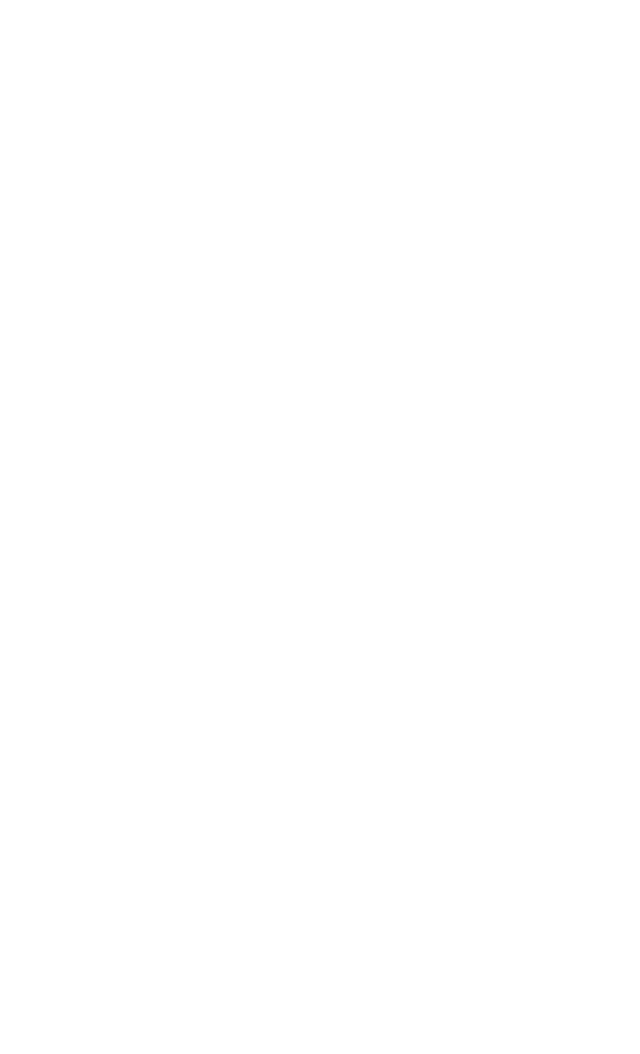
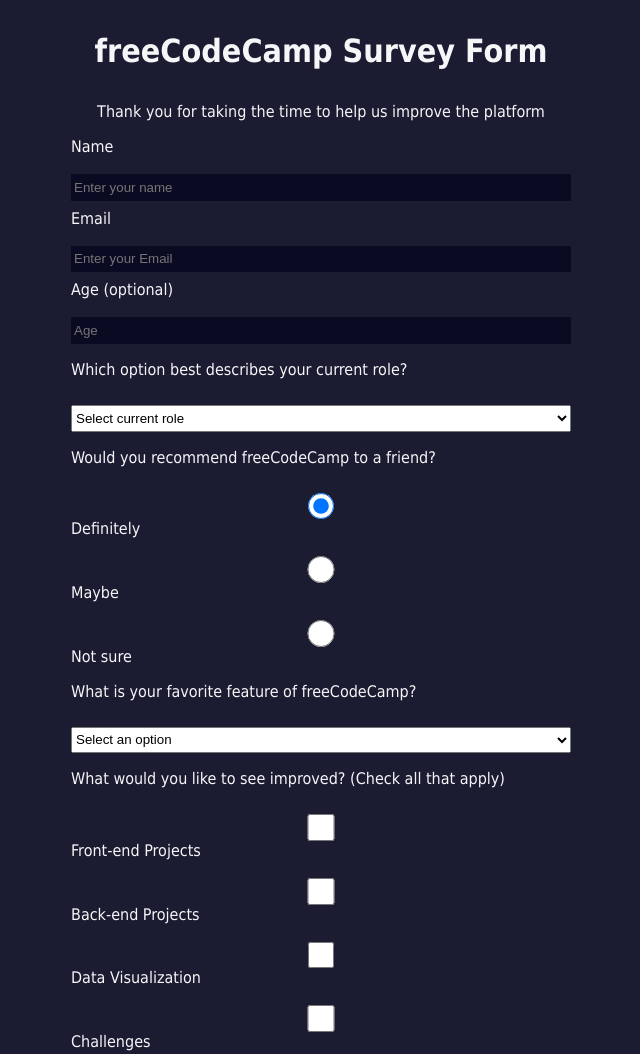
Before and after one commit to bidemidone1/Survey-Form, a plain HTML site: page index.html in a window 1280 px wide. Shown: the top 1054 px of the page, without its empty margins (319-959 px from the left). Before the commit the page ends 800 px from the top, so only its background shows below. Drawn offline with Linux system fonts and the light colour scheme.

Commit message:
2 files modified

```diff
--- a/index.html
+++ b/index.html
@@ -1,12 +1,93 @@
-<!DOCTYPE html>
-<html lang="en">
-<head>
-  <meta charset="UTF-8">
-  <meta http-equiv="X-UA-Compatible" content="IE=edge">
-  <meta name="viewport" content="width=device-width, initial-scale=1.0">
-  <title>Survey Form</title>
-</head>
-<body>
+<html>
+    <head>
+    <link rel="stylesheet" href="styles.css">
+  </head>
+  <body>
+    <div class="container">
+      <header class="header">
+        <h1 id="title" class="text-center">freeCodeCamp Survey Form</h1>
+        <p id="description" class="description text-center">
+          Thank you for taking the time to help us improve the platform
+        </p>
+      </header>
+      <form id="survey-form">
+        <div class="form-group">
+          <label id="name-label" for="name">Name</label>
+          <input type="text" name="name" id="name" class="form-control" placeholder="Enter your name" required="">
+        </div>
+        <div class="form-group">
+          <label id="email-label" for="email">Email</label>
+          <input type="email" name="email" id="email" class="form-control" placeholder="Enter your Email" required="">
+        </div>
+        <div class="form-group">
+          <label id="number-label" for="number">Age <span class="clue">(optional)</span></label>
+          <input type="number" name="age" id="number" min="10" max="99" class="form-control" placeholder="Age">
+        </div>
+        <div class="form-group">
+          <p>Which option best describes your current role?</p>
+          <select id="dropdown" name="role" class="form-control" required="">
+            <option disabled="" selected="" value="">Select current role</option>
+            <option value="student">Student</option>
+            <option value="job">Full Time Job</option>
+            <option value="learner">Full Time Learner</option>
+            <option value="preferNo">Prefer not to say</option>
+            <option value="other">Other</option>
+          </select>
+        </div>
 
-</body>
-</html>
+        <div class="form-group">
+          <p>Would you recommend freeCodeCamp to a friend?</p>
+          <label>
+            <input name="user-recommend" value="definitely" type="radio" class="input-radio" checked="">Definitely</label>
+          <label>
+            <input name="user-recommend" value="maybe" type="radio" class="input-radio">Maybe</label>
+
+          <label><input name="user-recommend" value="not-sure" type="radio" class="input-radio">Not sure</label>
+        </div>
+
+        <div class="form-group">
+          <p>What is your favorite feature of freeCodeCamp?</p>
+          <select id="most-like" name="mostLike" class="form-control" required="">
+            <option disabled="" selected="" value="">Select an option</option>
+            <option value="challenges">Challenges</option>
+            <option value="projects">Projects</option>
+            <option value="community">Community</option>
+            <option value="openSource">Open Source</option>
+          </select>
+        </div>
+
+        <div class="form-group">
+          <p>
+            What would you like to see improved?
+            <span class="clue">(Check all that apply)</span>
+          </p>
+
+          <label><input name="prefer" value="front-end-projects" type="checkbox" class="input-checkbox">Front-end Projects</label>
+          <label>
+            <input name="prefer" value="back-end-projects" type="checkbox" class="input-checkbox">Back-end Projects</label>
+          <label><input name="prefer" value="data-visualization" type="checkbox" class="input-checkbox">Data Visualization</label>
+          <label><input name="prefer" value="challenges" type="checkbox" class="input-checkbox">Challenges</label>
+          <label><input name="prefer" value="open-source-community" type="checkbox" class="input-checkbox">Open Source Community</label>
+          <label><input name="prefer" value="gitter-help-rooms" type="checkbox" class="input-checkbox">Gitter help rooms</label>
+          <label><input name="prefer" value="videos" type="checkbox" class="input-checkbox">Videos</label>
+          <label><input name="prefer" value="city-meetups" type="checkbox" class="input-checkbox">City Meetups</label>
+          <label><input name="prefer" value="wiki" type="checkbox" class="input-checkbox">Wiki</label>
+          <label><input name="prefer" value="forum" type="checkbox" class="input-checkbox">Forum</label>
+          <label><input name="prefer" value="additional-courses" type="checkbox" class="input-checkbox">Additional Courses</label>
+        </div>
+
+        <div class="form-group">
+          <p>Any comments or suggestions?</p>
+          <textarea id="comments" class="input-textarea" name="comment" placeholder="Enter your comment here..." cols="20" rows="8"></textarea>
+        </div>
+
+        <div class="form-group">
+          <button type="submit" id="submit" class="submit-button">
+            Submit
+          </button>
+        </div>
+      </form>
+    </div>
+
+
+</body></html>
--- /dev/null
+++ b/styles.css
@@ -0,0 +1,76 @@
+body {
+  /* width: 100%; */
+  height: 100vh;
+  margin: 0px;
+  background-color: #1b1b32;
+  color: #f5f6f7;
+  font-family: Tahoma;
+  font-size: 16px;
+}
+
+.text-center {
+  margin: 1em auto;
+  text-align: center;
+}
+
+form {
+  /* width: 60vw; */
+  max-width: 500px;
+  min-width: 300px;
+  margin: 0 auto;
+  padding-bottom: 2em;
+}
+
+fieldset {
+  border: none;
+  padding: 2rem 0;
+  border-bottom: 3px solid #3b3b4f;
+}
+
+fieldset:last-of-type {
+  border-bottom: none;
+}
+
+label {
+  display: block;
+  margin: 0.5rem 0;
+}
+
+input,
+textarea,
+select {
+  margin: 10px 0 0 0;
+  width: 100%;
+  min-height: 2em;
+}
+
+input, textarea {
+  background-color: #0a0a23;
+  border: 1px solid #0a0a23;
+  color: #ffffff;
+}
+
+.inline {
+  width: unset;
+  margin: 0 0.5em 0 0;
+  vertical-align: middle;
+}
+
+button[type="submit"] {
+  display: block;
+  width: 100%;
+  margin: 1em auto;
+  height: 2em;
+  font-size: 1.1rem;
+  background-color: green;
+  color: white;
+  min-width: 300px;
+}
+
+input[type="file"] {
+  padding: 1px 2px;
+}
+
+a {
+  color: #dfdfe2
+}
```
